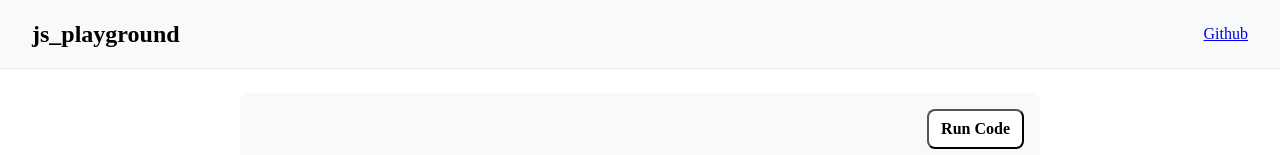
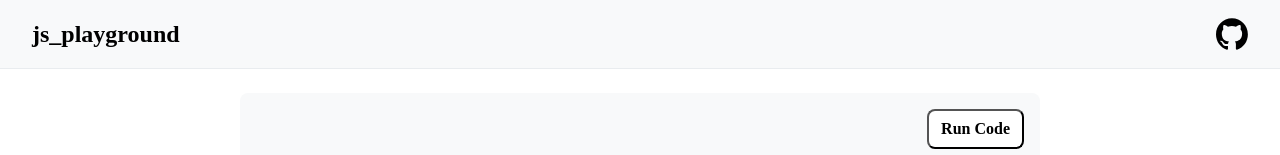
Before and after one commit to taga3s/quickjs-sandbox, a Preact app in the folder web/: page / in a window 1280 px wide. Shown: the top 155 px of the page. Built offline with nearby package versions, Linux system fonts and the light colour scheme.

Commit message:
update css styles

```diff
--- a/web/src/features/common/Header.module.css
+++ b/web/src/features/common/Header.module.css
@@ -11,3 +11,8 @@
 	font-size: 24px;
 	font-weight: bold;
 }
+
+.githubIcon {
+	width: 32px;
+	height: 32px;
+}
--- a/web/src/features/common/Header.tsx
+++ b/web/src/features/common/Header.tsx
@@ -1,11 +1,14 @@
 import type { FC } from "preact/compat";
 import headerStyle from "./Header.module.css";
+import { GitHubIcon } from "./icons/Github";
 
 const Header: FC = () => {
 	return (
 		<header className={headerStyle.wrapper}>
 			<h1 className={headerStyle.title}>js_playground</h1>
-			<a href="https://github.com/taga3s/js-playground">Github</a>
+			<a className={headerStyle.githubIcon} href="https://github.com/taga3s/js-playground">
+				<GitHubIcon />
+			</a>
 		</header>
 	);
 };
--- /dev/null
+++ b/web/src/features/common/icons/Github.tsx
@@ -0,0 +1,20 @@
+const GitHubIcon = () => {
+  return (
+    <svg
+      width="100%"
+      height="100%"
+      xmlns="http://www.w3.org/2000/svg"
+      viewBox="0 0 98 96"
+      role="img"
+      aria-label="GitHub"
+    >
+      <path
+        fill-rule="evenodd"
+        clip-rule="evenodd"
+        d="M48.854 0C21.839 0 0 22 0 49.217c0 21.756 13.993 40.172 33.405 46.69 2.427.49 3.316-1.059 3.316-2.362 0-1.141-.08-5.052-.08-9.127-13.59 2.934-16.42-5.867-16.42-5.867-2.184-5.704-5.42-7.17-5.42-7.17-4.448-3.015.324-3.015.324-3.015 4.934.326 7.523 5.052 7.523 5.052 4.367 7.496 11.404 5.378 14.235 4.074.404-3.178 1.699-5.378 3.074-6.6-10.839-1.141-22.243-5.378-22.243-24.283 0-5.378 1.94-9.778 5.014-13.2-.485-1.222-2.184-6.275.486-13.038 0 0 4.125-1.304 13.426 5.052a46.97 46.97 0 0 1 12.214-1.63c4.125 0 8.33.571 12.213 1.63 9.302-6.356 13.427-5.052 13.427-5.052 2.67 6.763.97 11.816.485 13.038 3.155 3.422 5.015 7.822 5.015 13.2 0 18.905-11.404 23.06-22.324 24.283 1.78 1.548 3.316 4.481 3.316 9.126 0 6.6-.08 11.897-.08 13.526 0 1.304.89 2.853 3.316 2.364 19.412-6.52 33.405-24.935 33.405-46.691C97.707 22 75.788 0 48.854 0z"
+      />
+    </svg>
+  );
+};
+
+export { GitHubIcon };
--- a/web/src/features/editor/styles/Editor.module.css
+++ b/web/src/features/editor/styles/Editor.module.css
@@ -23,3 +23,7 @@
 	border-radius: 8px;
 	cursor: pointer;
 }
+
+.runButton:hover {
+	background-color: #f1f3f5;
+}
```
